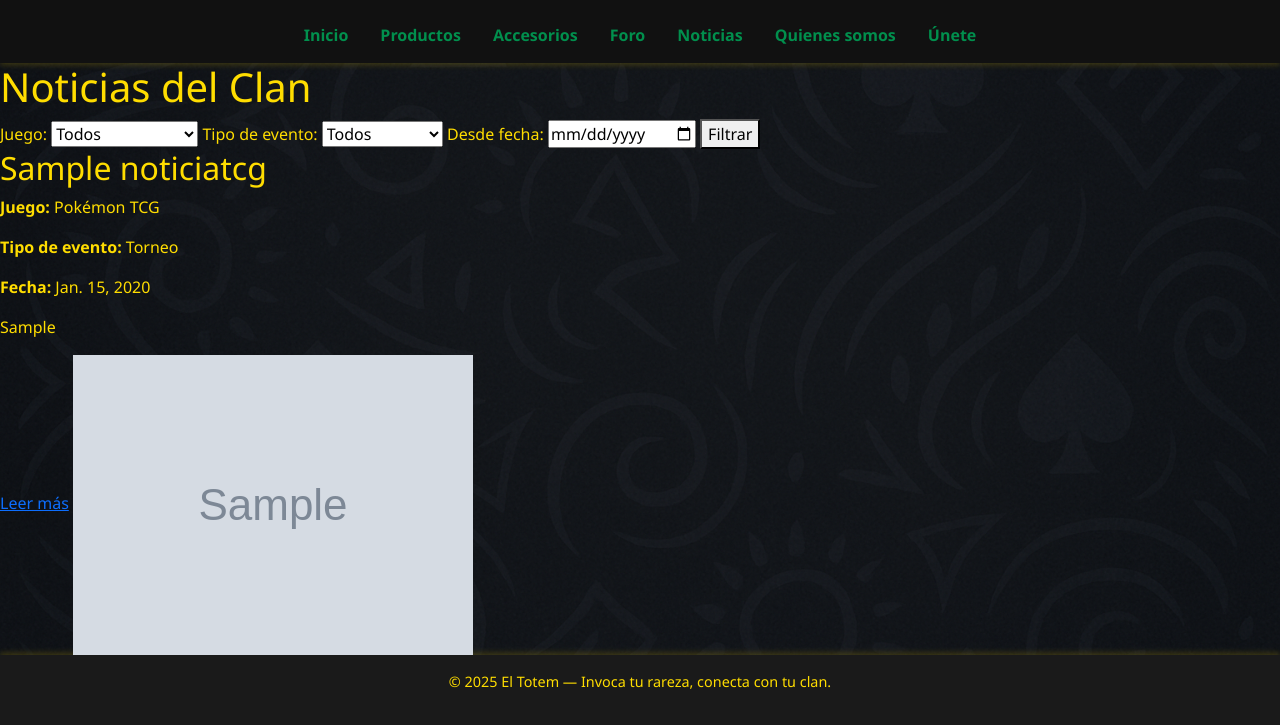
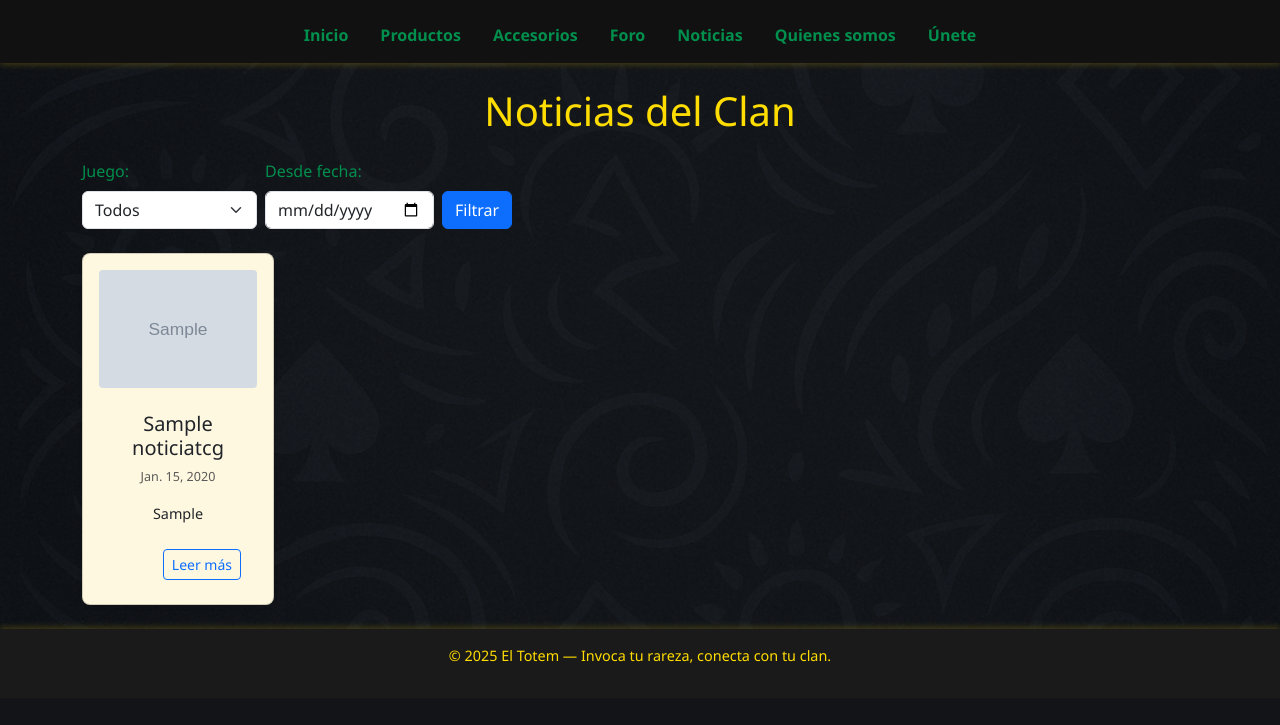
Before and after one commit to Blowser/naxoEltotem, a Django app: page /noticias/ in a window 1280 px wide. Shown: the part 107-832 px from the top of the page. After the commit the page ends 770 px from the top, so only its background shows below. Run offline with Django 5.2, Linux system fonts and the light colour scheme; tables that the repository leaves empty hold one stand-in row (values such as "Sample post"); grey boxes marked "Sample" are stand-in pictures.

Commit message:
Update noticias.html
NOTICIAS TERMINADO

```diff
--- a/core/templates/core/noticias.html
+++ b/core/templates/core/noticias.html
@@ -1,50 +1,56 @@
 {% extends 'core/base.html' %}
+{% load static %}
+{% block extra_css %}
+<link rel="stylesheet" href="{% static 'core/css/noticias.css' %}">
+{% endblock %}
 
 {% block content %}
-  <h1>Noticias del Clan</h1>
+<div class="container mt-4">
+  <h1 class="mb-4 text-center">Noticias del Clan</h1>
 
   <!-- Filtros -->
-<form method="GET" action="{% url 'noticias' %}">
-  <label for="juego">Juego:</label>
-  <select name="juego" id="juego">
+<form method="GET" action="{% url 'noticias' %}" class="row row-cols-lg-auto g-2 align-items-end mb-4">
+  <div class="col">
+    <label for="juego" class="form-label">Juego:</label>
+    <select name="juego" id="juego" class="form-select">
       <option value="">Todos</option>
       <option value="pokemon">Pokémon</option>
       <option value="yugioh">Yu-Gi-Oh!</option>
       <option value="mitosyleyendas">Mitos y leyendas</option>
     </select>
-
-  <label for="tipo_evento">Tipo de evento:</label>
-  <select name="tipo_evento" id="tipo_evento">
-    <option value="">Todos</option>
-    <option value="actualizacion">Actualización</option>
-    <option value="torneo">Torneo</option>
-    <option value="lanzamiento">Lanzamiento</option>
-  </select>
-
-  <label for="fecha">Desde fecha:</label>
-  <input type="date" name="fecha" id="fecha">
-
-  <button type="submit">Filtrar</button>
+  </div>
+  <div class="col">
+    <label for="fecha" class="form-label">Desde fecha:</label>
+    <input type="date" name="fecha" id="fecha" class="form-control">
+  </div>
+  <div class="col">
+    <button type="submit" class="btn btn-primary">Filtrar</button>
+  </div>
 </form>
 
 
-
   <!-- Resultados -->
-  <div class="noticias-lista">
+ <div class="row">
   {% for noticia in noticias %}
-      <div class="noticia-card">
-        <h2>{{ noticia.titulo }}</h2>
-        <p><strong>Juego:</strong> {{ noticia.get_juego_display }}</p>
-        <p><strong>Tipo de evento:</strong> {{ noticia.get_tipo_evento_display }}</p>
-        <p><strong>Fecha:</strong> {{ noticia.fecha }}</p>
-        <p>{{ noticia.resumen }}</p>
-        <a href="{{ noticia.fuente }}" target="_blank">Leer más</a>
+    <div class="col-md-6 col-lg-4 mb-4">
+      <div class="card h-100 shadow-sm noticia-card">
         {% if noticia.imagen %}
-          <img src="{{ noticia.imagen }}" alt="Imagen de la noticia">
+          <img src="{{ noticia.imagen }}" class="card-img-top" alt="Imagen de la noticia">
         {% endif %}
+        <div class="card-body p-3">
+          <h5 class="card-title mb-2">{{ noticia.titulo }}</h5>
+          <p class="card-text small text-muted">{{ noticia.fecha }}</p>
+          <p class="card-text">{{ noticia.resumen }}</p>
+        </div>
+        <div class="card-footer bg-transparent border-0 text-end">
+          <a href="{{ noticia.fuente }}" target="_blank" class="btn btn-outline-primary btn-sm">Leer más</a>
+        </div>
+      </div>
     </div>
   {% empty %}
-      <p>No se encontraron noticias con esos filtros.</p>
+    <p class="text-muted">No se encontraron noticias con esos filtros.</p>
   {% endfor %}
 </div>
+
+</div>
 {% endblock %}
```
Lines whose indentation alone changed are shown as unchanged.
